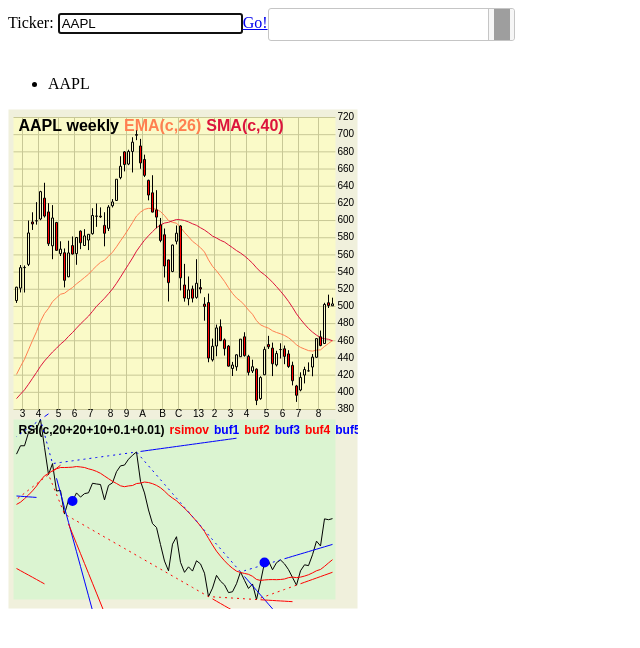
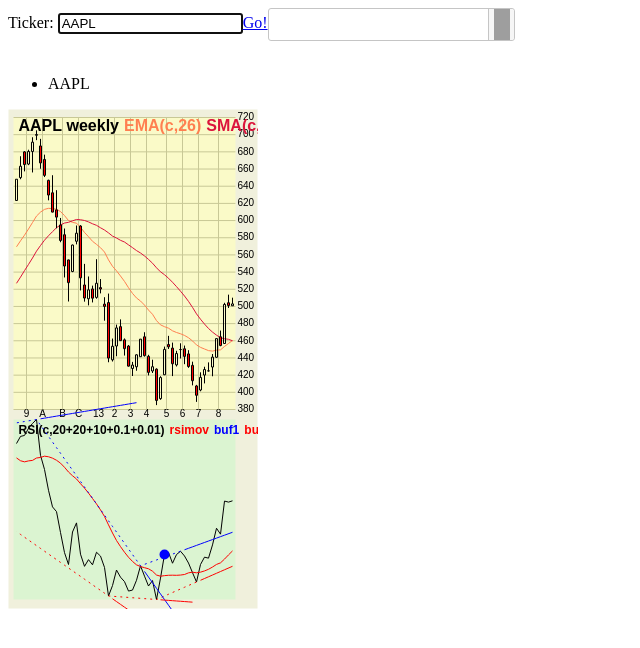
Before and after one commit to chanmoto/github.io, a plain HTML site: page index.html in a window 1280 px wide. Shown: the whole page, without its empty margins (0-640 px from the left). Drawn offline with nearby package versions, Linux system fonts and the light colour scheme; grey boxes are pictures that could not be loaded.

Commit message:
Update index.html

```diff
--- a/index.html
+++ b/index.html
@@ -12,6 +12,6 @@
 Ticker:
 <input id="ticker" type="text" name="ticker" value="AAPL"><a id="go_button" href="#" class="button">Go!</a><input id="spinner"><br/><br/>
 <div class='history'>&nbsp; </div>
-<canvas id="myChart" width="350" height="500"></canvas>
+<canvas id="myChart" width="250" height="500"></canvas>
 </body>
 </html>
```
